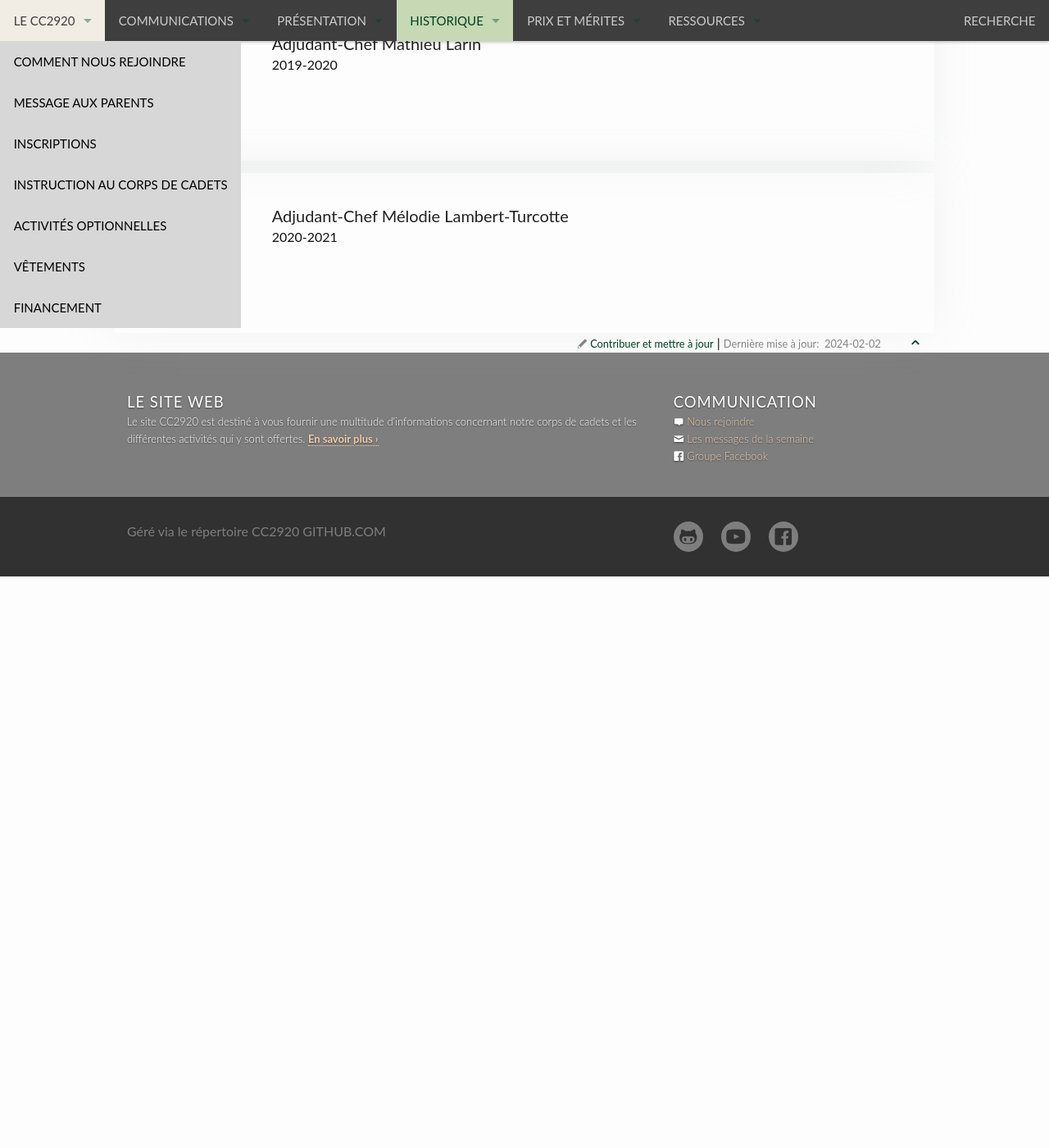
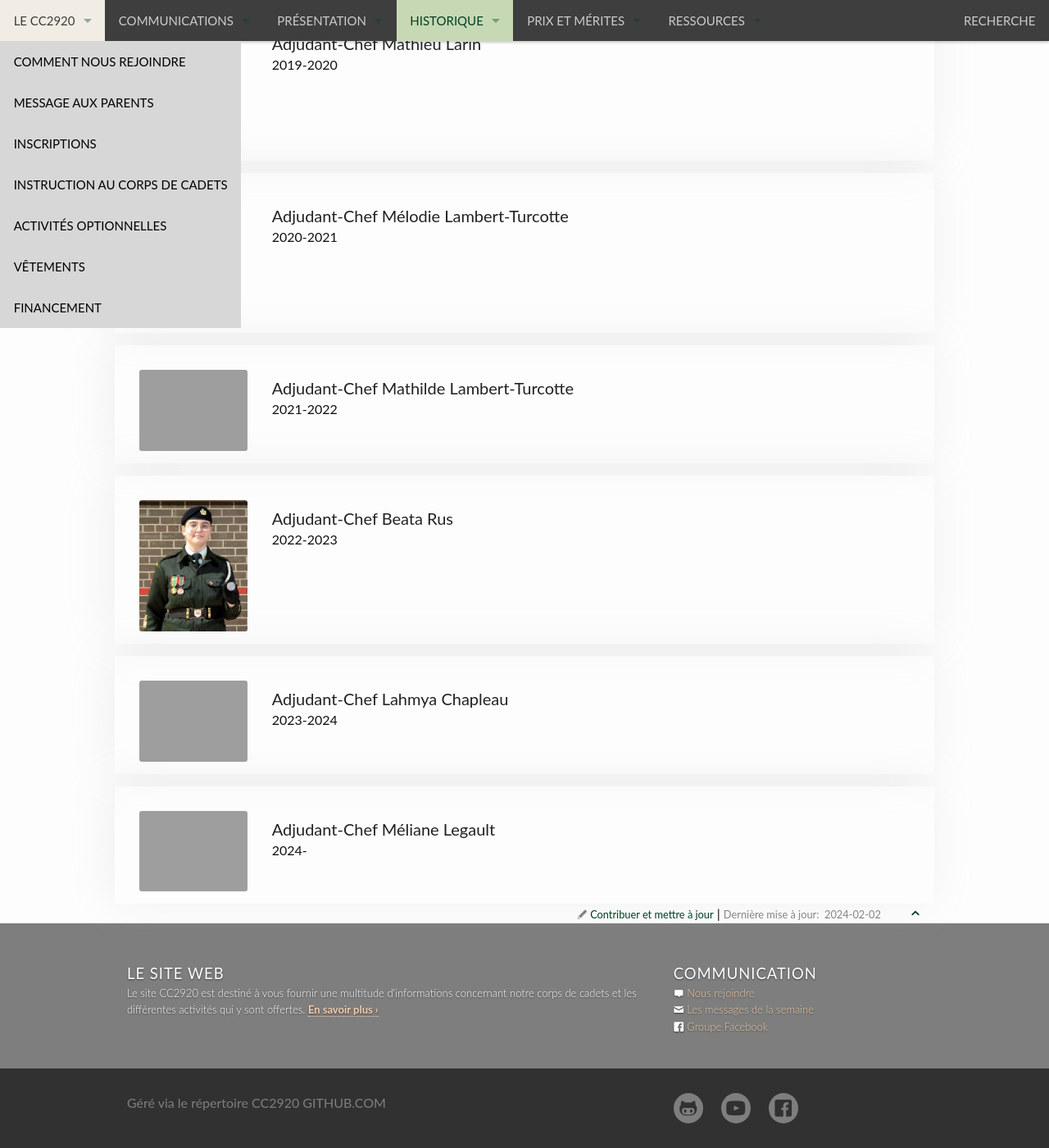
Before and after one commit to CC2920/web, a Jekyll site: the page built from _historique/cadets-commandants.md, in a window 1280 px wide and 1400 px high, scrolled down 8316 px. Shown: the whole window at 82% size. Built offline with Jekyll 4.4.1, drawn with Linux system fonts in a browser that asks for light colours; before the commit the page ends 9019 px from its top, so only the background shows below that.

Commit message:
Update cadets-commandants.md

```diff
--- a/_historique/cadets-commandants.md
+++ b/_historique/cadets-commandants.md
@@ -196,6 +196,27 @@ les-cadets-commandants:
     year: 2020-2021
     name: Adjudant-Chef Mélodie Lambert-Turcotte
     picture: /docs/historique/adjuc39_lambert-turcotte.jpg
+
+  - adjc:
+    year: 2021-2022
+    name: Adjudant-Chef Mathilde Lambert-Turcotte
+    picture: /docs/historique/adjuc40_mathilde-lambert-turcotte.jpg
+
+  - adjc:
+    year: 2022-2023
+    name: Adjudant-Chef Beata Rus
+    picture: /docs/historique/adjuc41_Beata-Rus.jpg
+
+  - adjc:
+    year: 2023-2024
+    name: Adjudant-Chef Lahmya Chapleau
+    picture: /docs/historique/adjuc42_Lahmya-Chapleau.jpg
+
+  - adjc:
+    year: 2024-
+    name: Adjudant-Chef Méliane Legault
+    picture: /docs/historique/adjuc43_Meliane-Legault.jpg
+
 ---
 
 
```
